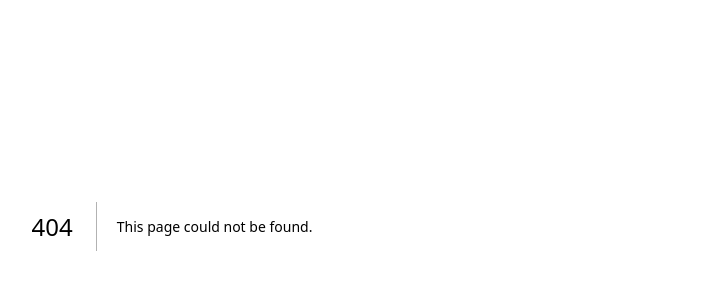
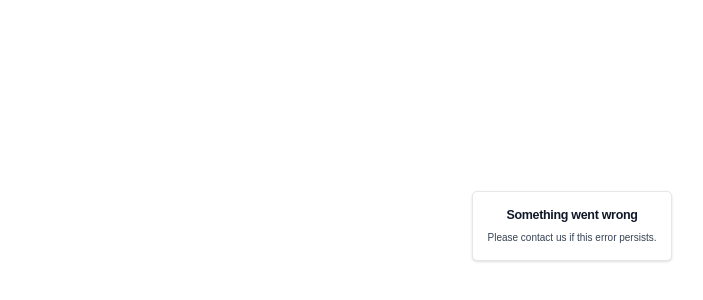
Before and after one commit to MindulMendul/TheFirstTake-frontend, a Next.js app: page /error in a window 1280 px wide. Before the commit this address had no page. Shown: the part 174-474 px from the top of the page, without its empty margins (68-771 px from the left). Built offline with nearby package versions, Linux system fonts and the light colour scheme.

Commit message:
error 페이지 대강 스케치해서 추가

```diff
--- /dev/null
+++ b/src/app/error/page.tsx
@@ -0,0 +1,38 @@
+"use client"
+
+import { useSearchParams } from "next/navigation"
+
+enum Error {
+  Configuration = "Configuration",
+}
+
+const errorMap = {
+  [Error.Configuration]: (
+    <p>
+      There was a problem when trying to authenticate. Please contact us if this
+      error persists. Unique error code:{" "}
+      <code className="rounded-sm bg-slate-100 p-1 text-xs">Configuration</code>
+    </p>
+  ),
+}
+
+export default function AuthErrorPage() {
+  const search = useSearchParams()
+  const error = search.get("error") as Error
+
+  return (
+    <div className="flex h-screen w-full flex-col items-center justify-center">
+      <a
+        href="#"
+        className="block max-w-sm rounded-lg border border-gray-200 bg-white p-6 text-center shadow hover:bg-gray-100 dark:border-gray-700 dark:bg-gray-800 dark:hover:bg-gray-700"
+      >
+        <h5 className="mb-2 flex flex-row items-center justify-center gap-2 text-xl font-bold tracking-tight text-gray-900 dark:text-white">
+          Something went wrong
+        </h5>
+        <div className="font-normal text-gray-700 dark:text-gray-400">
+          {errorMap[error] || "Please contact us if this error persists."}
+        </div>
+      </a>
+    </div>
+  )
+}
```
